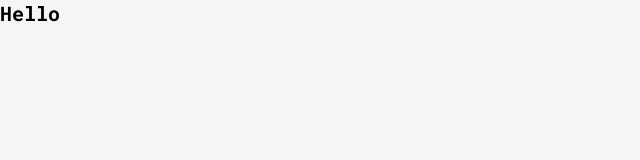
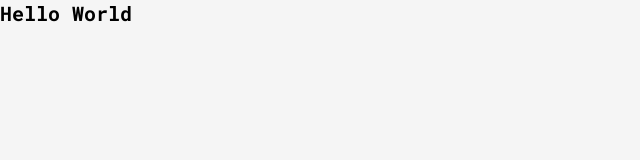
Before and after one commit to HereEast/rs-react, a React (Vite) app: page / in a window 1280 px wide. Shown: the top 160 px of the page, without its empty margins (0-640 px from the left). Built offline with nearby package versions, Linux system fonts and the light colour scheme.

Commit message:
feat: test husky

```diff
--- a/src/components/App.tsx
+++ b/src/components/App.tsx
@@ -1,7 +1,7 @@
 import { ReactElement } from "react";
 
 function App(): ReactElement {
-  return <h1>Hello</h1>;
+  return <h1>Hello World</h1>;
 }
 
 export default App;
```
